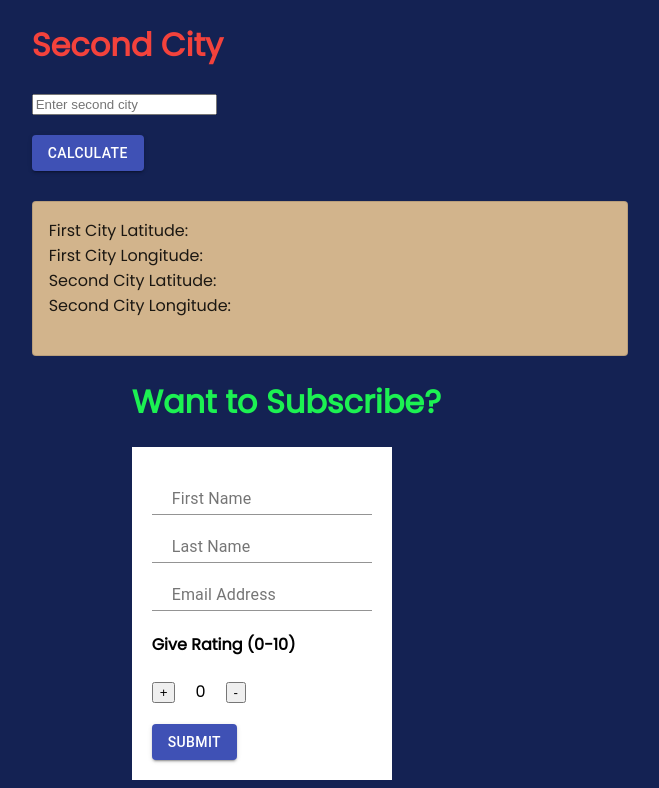
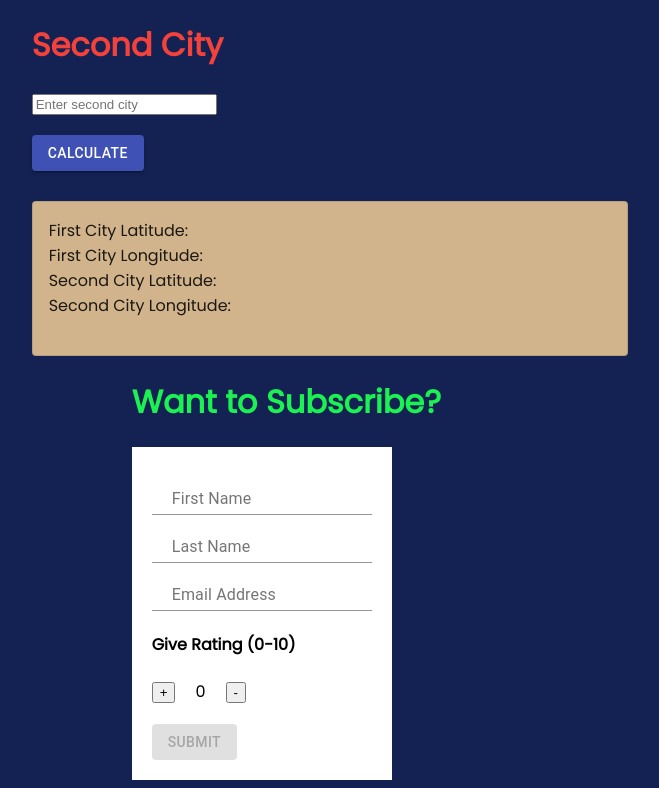
Before and after one commit to czhou578/DistanceCalc, a React (Create React App) app in the folder my-app/: page / in a window 1280 px wide. Shown: the part 1316-2104 px from the top of the page, without its empty margins (344-1003 px from the left). Built offline with nearby package versions, Linux system fonts and the light colour scheme; no server answers.

Commit message:
dirty button and submitting based on dirty

```diff
--- a/my-app/src/Home.jsx
+++ b/my-app/src/Home.jsx
@@ -19,8 +19,6 @@ export default class Home extends Component {
 
     document.body.appendChild(script);
   }
-
-
 
   render() {
     return (
--- a/my-app/src/components/IncrementBtn.jsx
+++ b/my-app/src/components/IncrementBtn.jsx
@@ -16,7 +16,6 @@ export default function IncrementBtn(props) {
     marginLeft: '20px'
   }
 
-
   return (
     <div style={styles}>
       <div>
--- a/my-app/src/components/SatisfactionForm.jsx
+++ b/my-app/src/components/SatisfactionForm.jsx
@@ -34,17 +34,23 @@ export default function SatisfactionForm(props) {
 
 
   return (
+    <div>
+      {/* <div>
+        <span className={styles.text}>THANK YOU FOR WORKING</span>
+      </div> */}
       <Formik
         initialValues={initialValues}
         validationSchema={validationSchema}
         enableReinitialize
         validateOnChange={true}
-      onSubmit={ () => console.log('colin is here')}
+        onSubmit={ (data, {resetForm}, e) => {
+          // e.preventDefault()
+          resetForm()
+        } }
       >
         {(formProps) => {
           const {
             handleChange,
-          isValid,
             isSubmitting,
             dirty,
             values,
@@ -52,13 +58,13 @@ export default function SatisfactionForm(props) {
             handleReset,
             errors,
             touched,
-          setSubmitting
+            handleSubmit
           } = formProps;
           return (
               <div>
                 <h1>Want to Subscribe?</h1>
                 <div className={styles['text-wrapper']}>
-                <form action="submit" onReset={handleReset}>
+                  <form action="submit" onReset={handleReset} onSubmit={handleSubmit}>
                     <TextField
                     id="standard-basic"
                     label="First Name"
@@ -95,18 +101,17 @@ export default function SatisfactionForm(props) {
                       onBlur={handleBlur}
                       error={touched.email && Boolean(errors.email)}
                       helperText={touched.email && errors.email}
-
                       />
                     </div>
                     <div>
                       <h4>Give Rating (0-10)</h4>
                       <div className={styles.increDiv}>
                       <Provider store={store}>
-                      <IncrementBtn setSubmitting={false} disabled={!isValid} addition={true}/>
+                        <IncrementBtn />
                       </Provider>
                       </div>
                     </div>
-                  <Button variant="contained" color="primary" isValid={isValid} isSubmitting={isSubmitting, () => console.log('colin was here')} dirty={!dirty} type="submit">
+                    <Button variant="contained" disabled={!dirty}color="primary" type="submit">
                       Submit
                     </Button>
                   </form>
@@ -115,5 +120,6 @@ export default function SatisfactionForm(props) {
           )
         }}
       </Formik>
+    </div>
   )
 }
--- a/my-app/src/components/satisForm.module.css
+++ b/my-app/src/components/satisForm.module.css
@@ -35,3 +35,7 @@
   position: relative;
   left: 50px;
 }
+
+.text {
+  color: white;
+}
```
Lines whose indentation alone changed are shown as unchanged.
